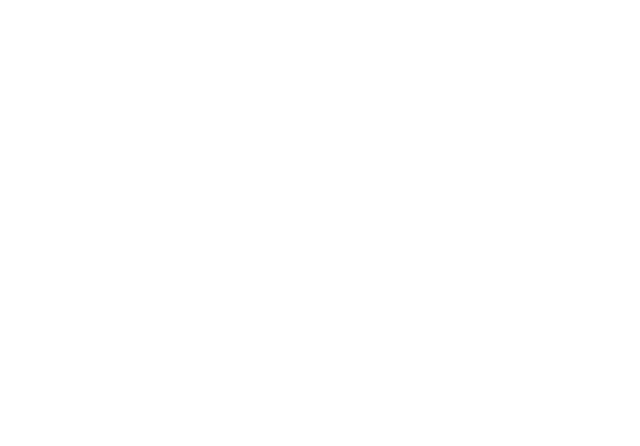
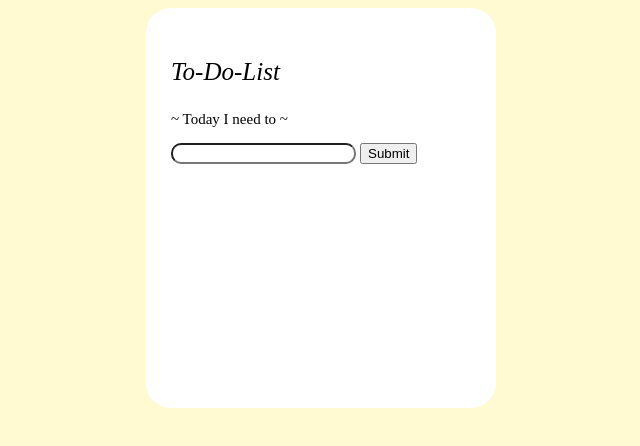
Before and after one commit to dts-kominfo-rea4b/challenge-dom-kindise, a website: page index.html in a window 1280 px wide. Shown: the whole page, without its empty margins (319-959 px from the left). Drawn offline with Linux system fonts and the light colour scheme.

Commit message:
latihan dom

```diff
--- a/index.html
+++ b/index.html
@@ -5,9 +5,55 @@
     <meta http-equiv="X-UA-Compatible" content="IE=edge" />
     <meta name="viewport" content="width=device-width, initial-scale=1.0" />
     <title>Challenge - DOM</title>
+    <style>
+      body {
+        background-color:#fffad1;
+        border: 2px;
+        width: auto;
+        height: auto;
+        display: flex;
+      }
+      #app{
+        margin: auto;
+        padding: 25px;
+        width: 300px;
+        height: 350px;
+        justify-content: center;
+        background-color: white;
+        border-radius: 25px;
+        display: block;
+        justify-content: center;
+      }
+      #todo-title{
+        font-size: 25px;
+        font-style: italic;
+      }
+      #todo-subtitle{
+        font-size: 15px;
+      }
+      #todo-input{
+        border-radius: 10px
+      }
+      #todo-output{
+        text-align: left;
+      }
+    </style>
   </head>
   <body>
     <div id="app">
+      <div id="todo-title">
+        <p>To-Do-List</p>
+      </div>
+      <div id="todo-subtitle">
+        <p>~ Today I need to ~</p>
+      </div>
+      <div class="input">
+        <input id="todo-input" type="text">
+        <button id="todo-submit">Submit</button>
+      </div>
+      <div class="output">
+        <ul id="todo-output"></ul>
+      </div>
       <!-- TODO: Buatlah sebuah header dengan id todo-title -->
       <!-- TODO: Buatlah sebuah subtitle dengan id todo-subtitle -->
 
@@ -22,20 +68,35 @@
     <!-- ! Untuk tantangan ini, script jangan diubah ke external js yah ! -->
     <script>
       // TODO: Deklarasi variable sesuai dengan kebutuhan di sini
-      let button;
-      let input;
-      let output;
+      let button = document.getElementById("todo-submit");
+      let input = document.getElementById("todo-input")
+      let output = document.getElementById("todo-output")
+
+      function generateLi(item){
+        let ambilData = document.createElement("li")
+        ambilData.textContent = item;
+        ambilData.className = "todo-item"
+        return ambilData
+      }
 
       // TODO: Buatlah sebuah fungsi dengan nama fnClickHandler
       // Fungsi yang digunakan untuk menambahkan tulisan
       // Jangan ubah cara deklarasi fungsinya, cukup isi saja
-      function fnClickHandler(toDoItem) {}
+      function fnClickHandler(toDoItem) {
+        output.appendChild(generateLi(toDoItem))
+        input.value = ''
+
+      }
 
       // TODO: register event onclick / addEventListener untuk button
       // akan menjalankan fungsi fnClickHandler
-
+      button.addEventListener("click", () => fnClickHandler(input.value))
       // TODO: register event onkeypress / addEventListener untuk input
       // sehingga saat di input ditekan enter akan menjalankan fungsi fnClickHandler juga
+      input.addEventListener("keypress",(event)=>{
+        if (event.key=== "Enter") fnClickHandler(input.value)
+      })
+
     </script>
   </body>
 </html>
```
